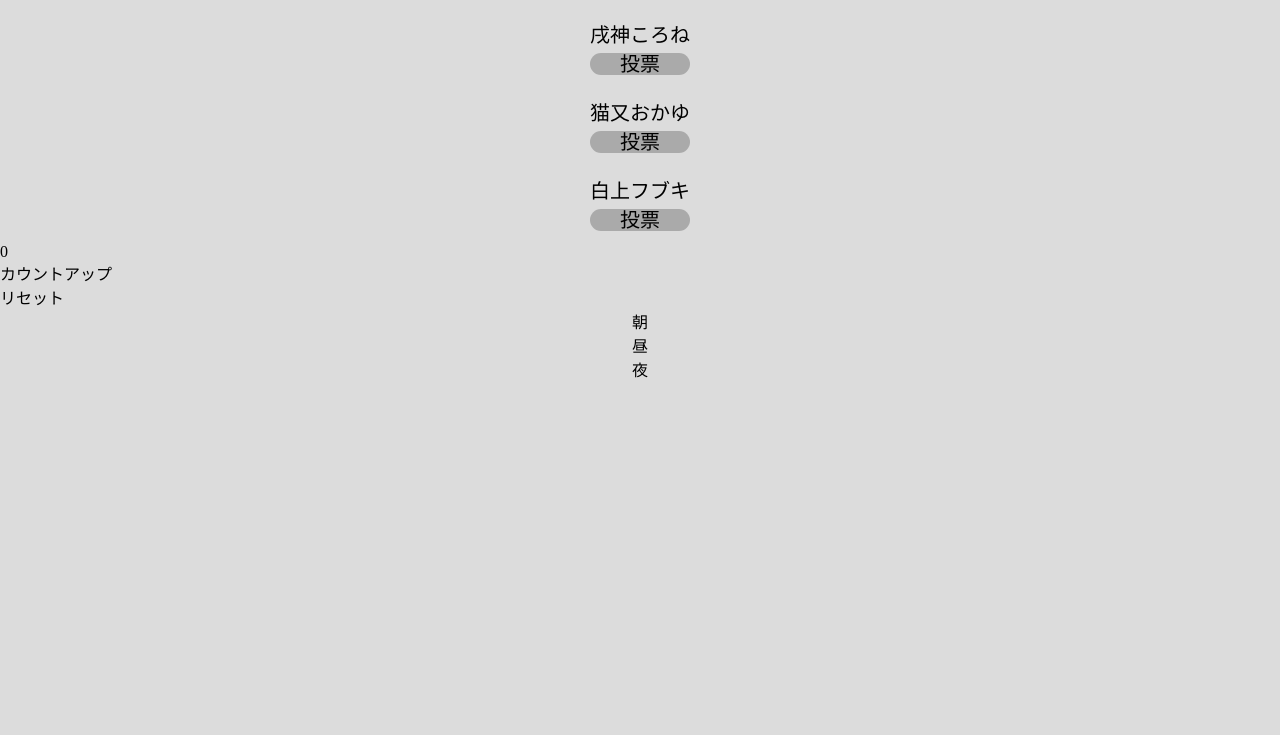
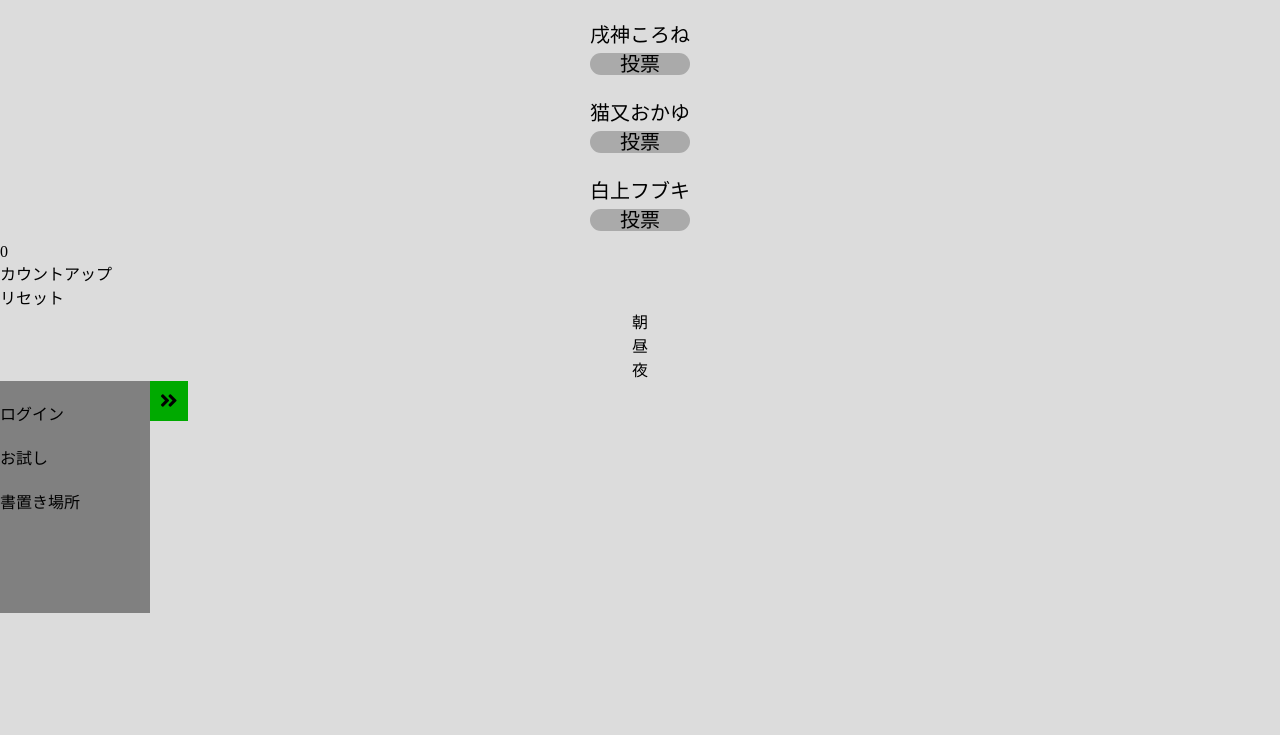
Before and after one commit to mutation-tissue/check.sample, a plain HTML site: page index.html in a window 1280 px wide. Shown: the part 145-880 px from the top of the page. Drawn offline with Linux system fonts and the light colour scheme.

Commit message:
Update index.html

```diff
--- a/index.html
+++ b/index.html
@@ -43,7 +43,7 @@
           <li class="list-menu">夜</li>
         </ul>
       </div>
-          <div class="slide-close off">
+          <div class="slide_close off">
             <div class="long-menu">
               <ul>
                 <li><a href="chap5.html">ログイン</a></li>
```
